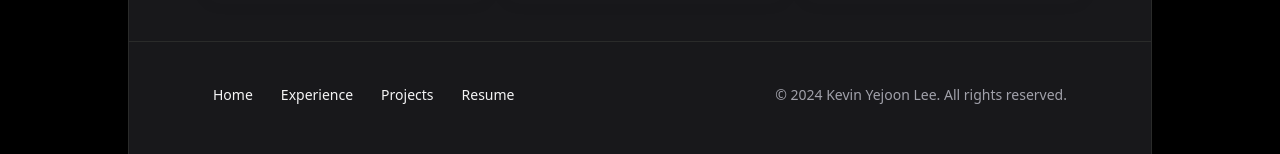
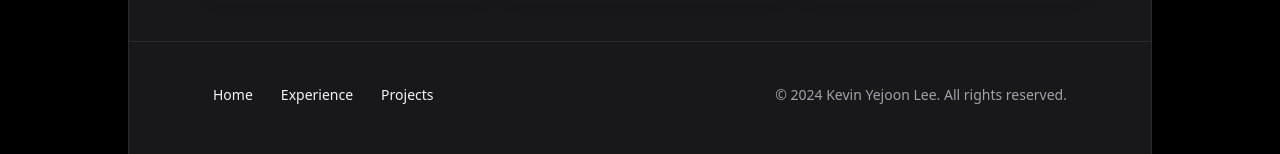
Before and after one commit to kevinyejoonlee/Portfolio2024, a React (Create React App) app: page / in a window 1280 px wide. Shown: the part 1574-1728 px from the top of the page. Built offline with nearby package versions, Linux system fonts and the light colour scheme.

Commit message:
Small Changes Nav resume & work

```diff
--- a/src/components/Footer/Footer.js
+++ b/src/components/Footer/Footer.js
@@ -11,7 +11,6 @@ const Footer = () => {
           <NavLink to="/" >Home</NavLink>
           <NavLink to="/experience" activeClassName="activeLink">Experience</NavLink>
           <NavLink to="/projects" activeClassName="activeLink">Projects</NavLink>
-          <NavLink to="https://drive.google.com/file/d/1qezEVVV9De76aoAdJ1X0Ib05PZ0K7A84/view?usp=sharing"  activeClassName="activeLink">Resume</NavLink>
           <div class="copyright">© {current_year} Kevin Yejoon Lee. All rights reserved.</div>
         </div>
 
--- a/src/components/Navbar/Navbar.js
+++ b/src/components/Navbar/Navbar.js
@@ -3,6 +3,9 @@ import './Navbar.css';
 import { NavLink, Link } from 'react-router-dom';
 import sun from "../../assets/symbols/sun.svg";
 import moon from "../../assets/symbols/moon.svg";
+
+
+var Resume = "https://drive.google.com/file/d/1qezEVVV9De76aoAdJ1X0Ib05PZ0K7A84/view?usp=sharing";
 
 const Navbar = () => {
 
@@ -42,7 +45,7 @@ const Navbar = () => {
         <Link to="/" className="desktopMenuListItem Home">Home</Link>
         <NavLink to="/experience" className="desktopMenuListItem" activeClassName="activeLink">Experience</NavLink>
         <NavLink to="/projects" className="desktopMenuListItem" activeClassName="activeLink">Projects</NavLink>
-        <NavLink to="https://drive.google.com/file/d/1F0GIoTV6Afzt9QKBjEwUmrRSdOtqbLVS/view?usp=sharing" className="desktopMenuListItem" activeClassName="activeLink">Resume</NavLink>
+        <NavLink to={Resume} className="desktopMenuListItem" activeClassName="activeLink">Resume</NavLink>
       </div>
 
       <button class="Hamburger" onClick={toggleMenu}>
@@ -64,7 +67,7 @@ const Navbar = () => {
           <NavLink to="/" className="HamburgerMenuItem" activeClassName="actactiveLinkive" onClick={handleMenuItemClick}>Home</NavLink>
           <NavLink to="/experience" className="HamburgerMenuItem" activeClassName="activeLink" onClick={handleMenuItemClick}>Experience</NavLink>
           <NavLink to="/projects" className="HamburgerMenuItem" activeClassName="activeLink" onClick={handleMenuItemClick}>Projects</NavLink>
-          <NavLink to="https://drive.google.com/file/d/1qezEVVV9De76aoAdJ1X0Ib05PZ0K7A84/view?usp=sharing" className="HamburgerMenuItem" onClick={handleMenuItemClick} >Resume</NavLink>
+          <NavLink to={Resume} className="HamburgerMenuItem" onClick={handleMenuItemClick} >Resume</NavLink>
       </div>
 
       <button onClick={toggleTheme} id="apperance_b">
--- a/src/components/Work/Work.js
+++ b/src/components/Work/Work.js
@@ -4,7 +4,6 @@ import './Work.css';
 
 import workpng from "../../assets/symbols/Work.png";
 import downloadCSV from "../../assets/symbols/downloadCSV.png";
-
 
 
 const jobs = {
@@ -16,7 +15,8 @@ const jobs = {
     date: "Jan 2024 – Present",
     details: [
         "•	Assisting a lead developer in devising solutions to automate club operations and streamlining routine administrative tasks.",
-       "•	 Current role more to come."
+       "• Engineered a novel application that converts music lyrics into dynamic slideshows, enhancing the visual experience of song presentations and performances.",
+       "• Implemented an interactive feedback system within the club’s app, allowing for real-time member engagement and continuous improvement of club activities."
       ]
 
   },
```
Also changed, not shown: 8 other files (tests, documents, lock files or other folders).
